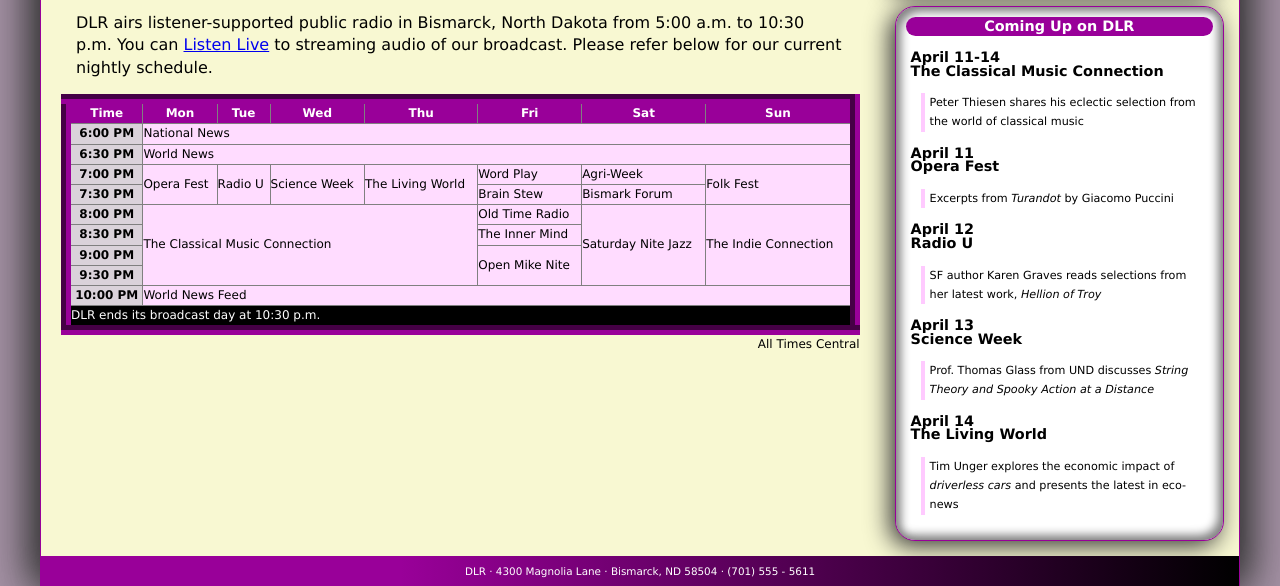
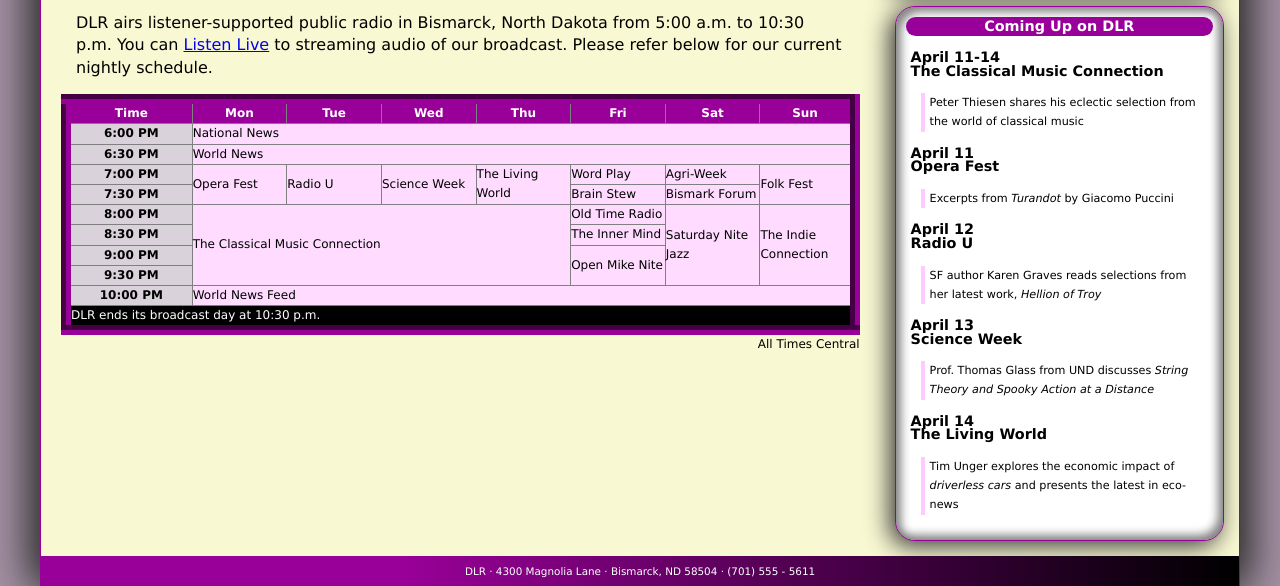
Before and after one commit to seaver-william4/WebsiteDesignCSC230Assignments, a plain HTML site: page assn09/Tutorial6/dlr_evenings.html in a window 1280 px wide. Shown: the part 214-800 px from the top of the page. Drawn offline with Linux system fonts and the light colour scheme.

Commit message:
Column width

```diff
--- a/assn09/Tutorial6/dlr_tables.css
+++ b/assn09/Tutorial6/dlr_tables.css
@@ -52,8 +52,10 @@ table.schedule tfoot {
 
 col#firstCol {
    background: rgb(218, 210, 218);
+   width: 16%;
 }
 
 col.dayCols {
    background: rgb(255, 220, 255);
+   width: 12%;
 }
```
